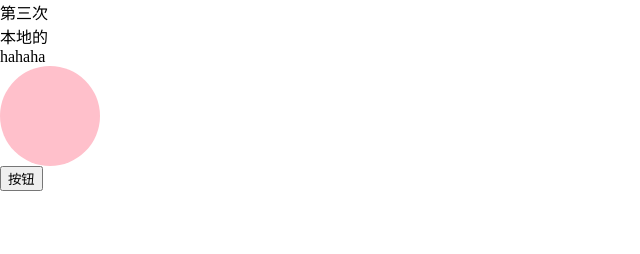
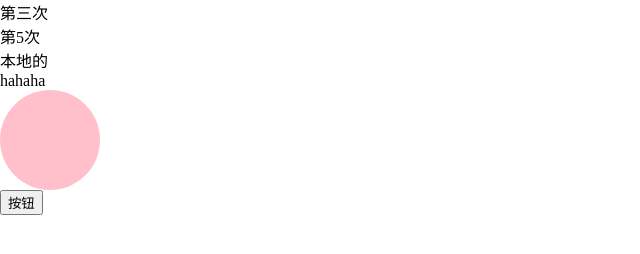
Before and after one commit to Animye/unify, a plain HTML site: page animate.html in a window 1280 px wide. Shown: the whole page, without its empty margins (0-640 px from the left). Drawn offline with Linux system fonts and the light colour scheme.

Commit message:
Update animate.html

```diff
--- a/animate.html
+++ b/animate.html
@@ -18,6 +18,7 @@
   </head>
   <body>
     <h3>第三次</h3>
+    <h3>第5次</h3>
     <h2>本地的</h2>
     <h1>hahaha</h1>
     <div class="box"></div>
```
